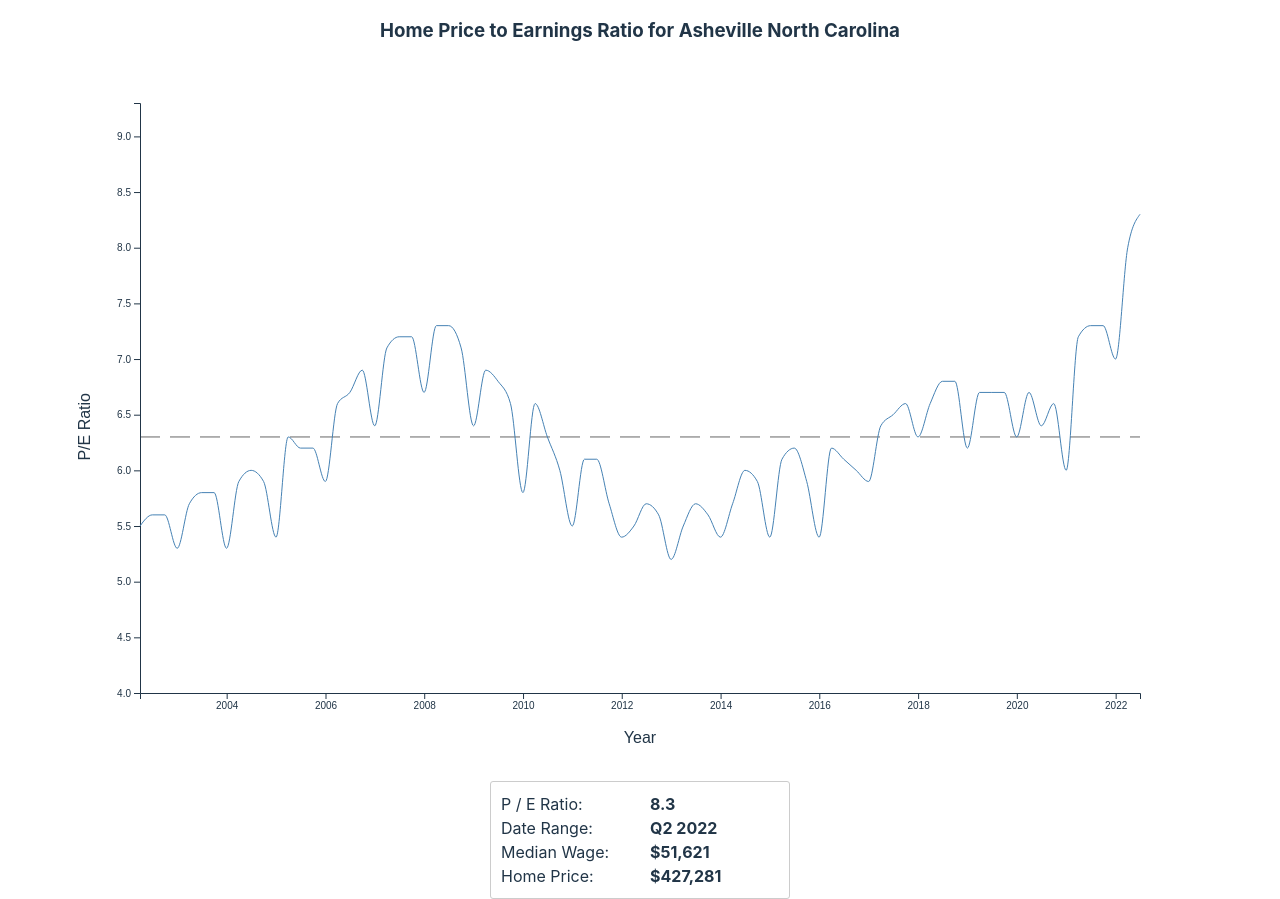
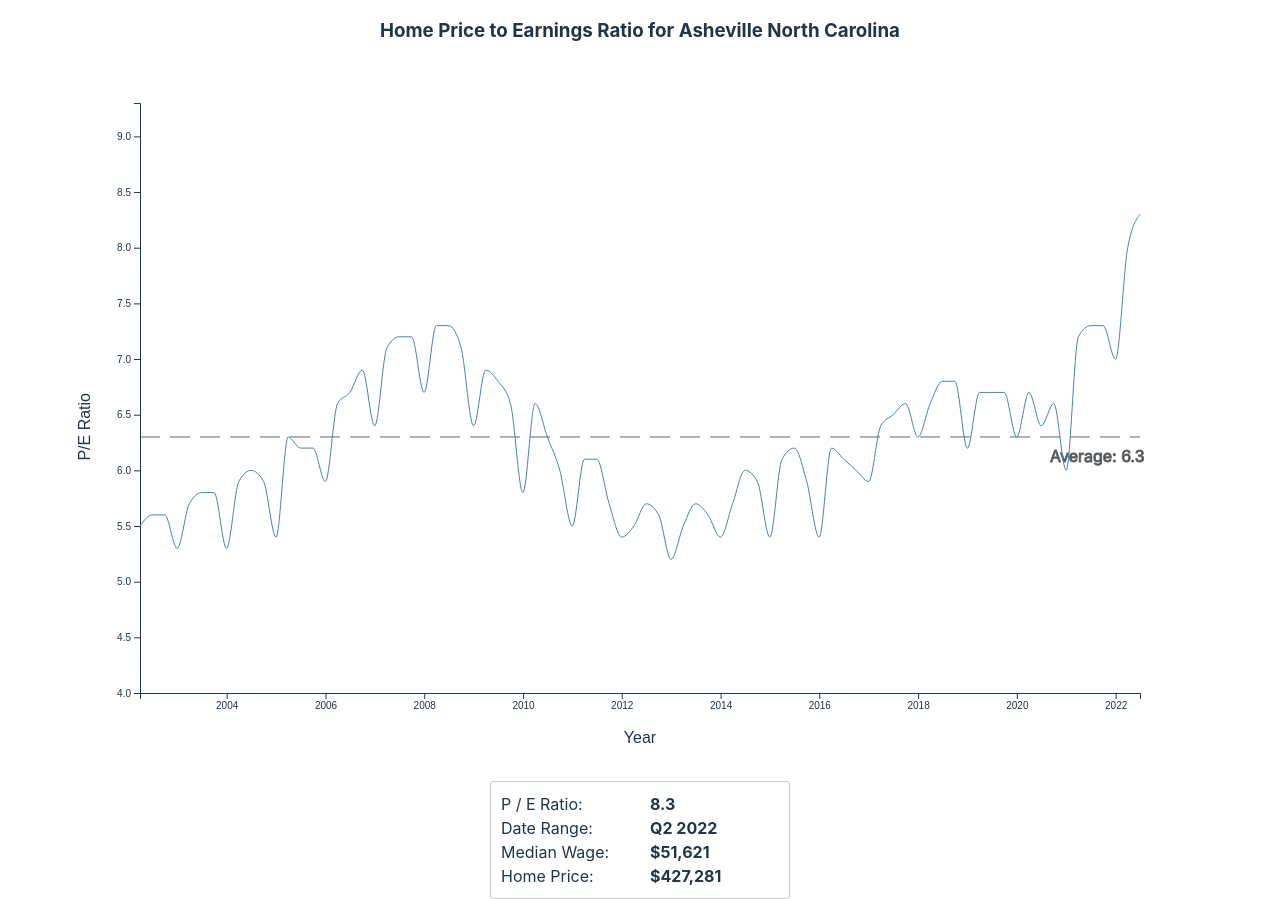
Before and after one commit to stevenslack/avl-housing-data, a website built with Vite: page index.html in a window 1280 px wide. Built offline with nearby package versions, Linux system fonts and the light colour scheme.

Commit message:
add label changes

```diff
--- a/index.html
+++ b/index.html
@@ -13,7 +13,10 @@
         <svg class="pe-graph__svg">
           <g><rect class="pe-graph__drop-line" stroke-width="1px" width=".5px"></rect></g>
           <circle class="pe-graph__tooltip-circle" r="4" stroke="#af9358" fill="white" stroke-width="2"></circle>
-          <line class="pe-graph__avg-line" stroke-dasharray="20 10" x1="0" style="stroke: rgb(102, 102, 102);"></line>
+          <g style="stroke: rgb(102, 102, 102);">
+            <line class="pe-graph__avg-line" stroke-dasharray="20 10" x1="0"></line>
+            <text class="pe-graph__avg-line-label" fill="currentColor"></text>
+          </g>
           <g class="pe-graph__y-axis" fill="none" font-size="10" font-family="sans-serif" text-anchor="end">
             <text class="pe-graph__y-axis-label" fill="currentColor" style="transform: rotate(-90deg); font-size: 16px;">P/E Ratio</text>
           </g>
--- a/src/main.ts
+++ b/src/main.ts
@@ -112,6 +112,14 @@ function renderChart(width: number, height: number) {
     .attr('x2', `${width}`)
     .attr('y1', yScale(PEavg))
     .attr('y2', yScale(PEavg));
+
+  /**
+   * Apply a label to the average P / E ratio.
+   */
+  d3.select('.pe-graph__avg-line-label')
+    .attr('y', yScale(PEavg) + 25)
+    .attr('x', width - 90)
+    .text(`Average: ${PEavg}`);
 
   /**
    * Create the X Axis for the bottom of the graph
```
